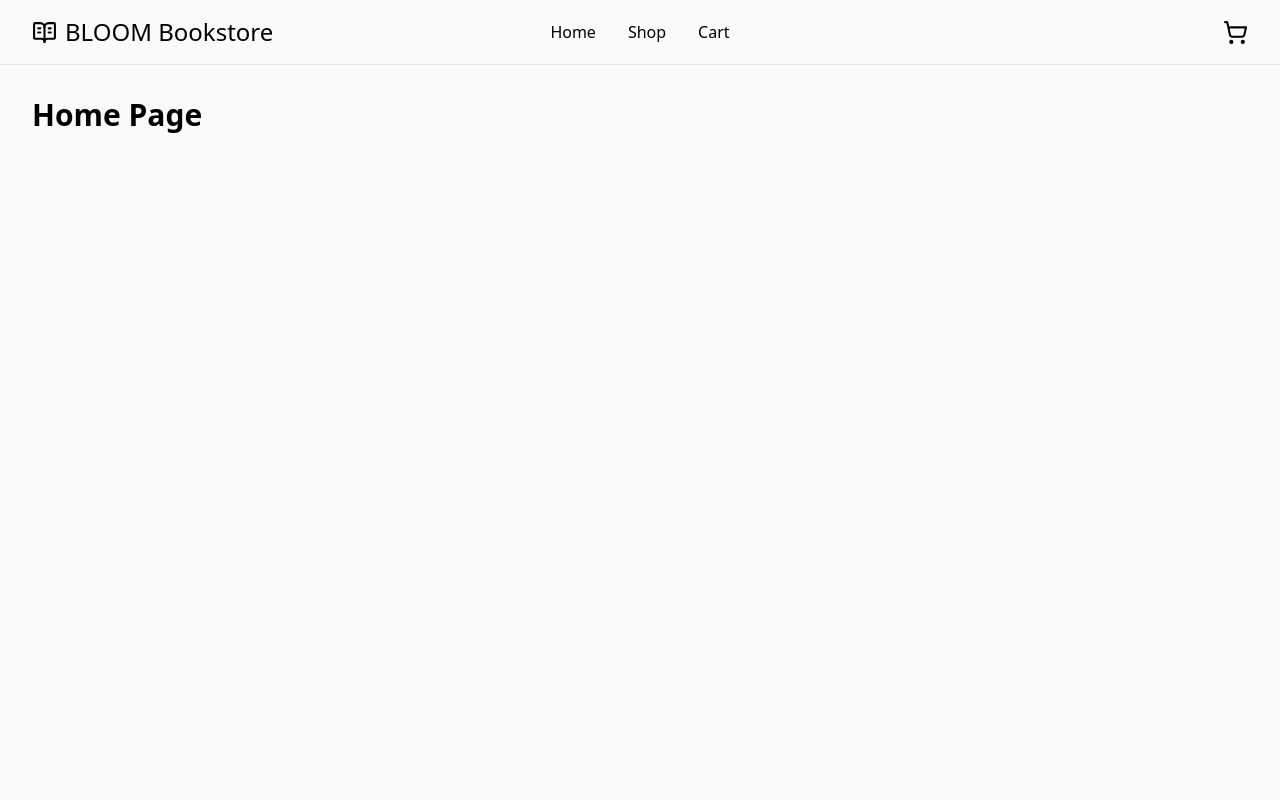
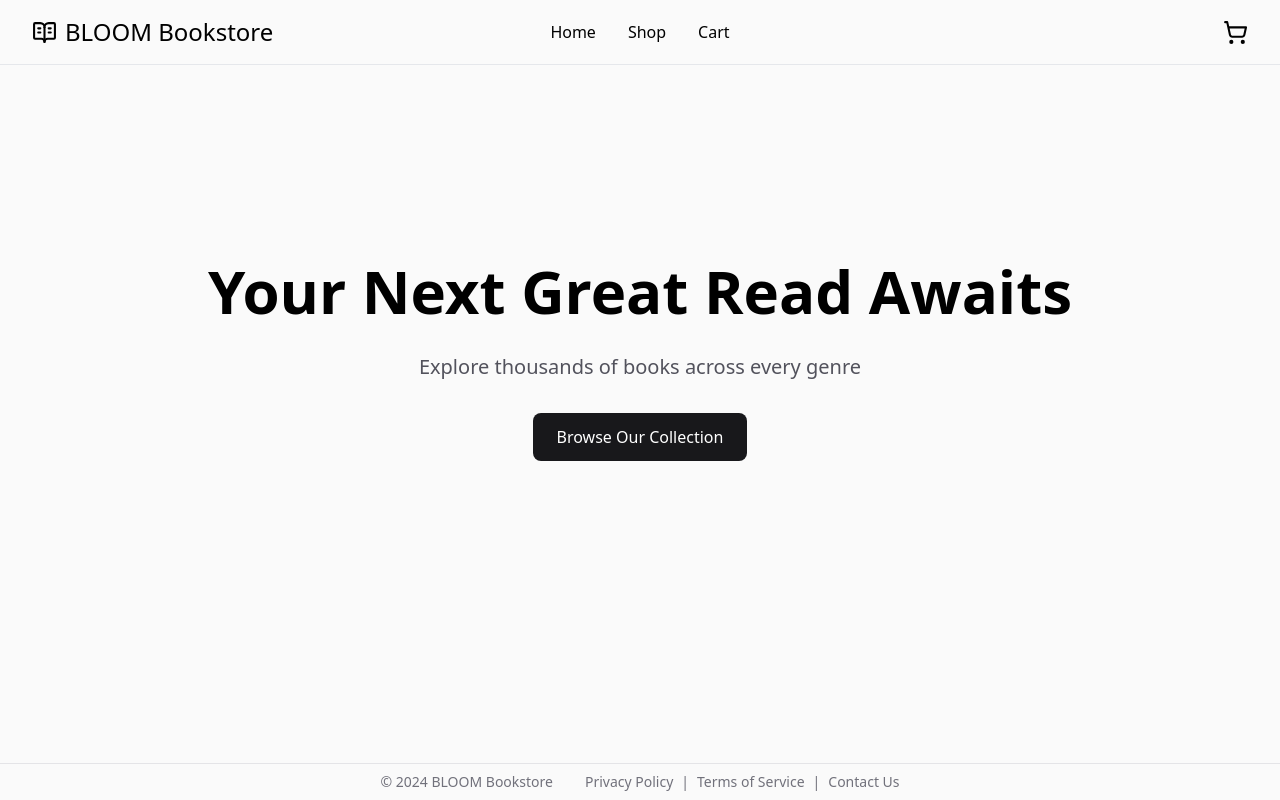
Before and after one commit to Agoth24/shopping-cart, a React (Vite) app: page / in a window 1280 px wide. Built offline with nearby package versions, Linux system fonts and the light colour scheme.

Commit message:
Add footer component and update homepage layout with new styles and links

```diff
--- a/index.html
+++ b/index.html
@@ -3,7 +3,8 @@
   <head>
     <meta charset="UTF-8" />
     <meta name="viewport" content="width=device-width, initial-scale=1.0" />
-    <title>shopping-cart</title>
+    <link rel="icon" href="./assets/open-book.png">
+    <title>BLOOM Bookstore</title>
   </head>
   <body>
     <div id="root"></div>
--- a/pages/HomePage.jsx
+++ b/pages/HomePage.jsx
@@ -1,7 +1,16 @@
+import { Link } from "react-router-dom";
 const HomePage = () => {
 	return (
-		<main className="p-8">
-			<h1 className="text-3xl font-bold dark:text-white">Home Page</h1>
+		<main className="p-4">
+			<section className="flex flex-col gap-8 items-center justify-center  text-center min-h-[70vh]">
+				<h1 className="text-6xl font-bold text-center dark:text-white">
+					Your Next Great Read Awaits
+				</h1>
+				<h3 className="text-xl text-zinc-600">
+					Explore thousands of books across every genre
+				</h3>
+					<Link className="px-6 py-3 bg-zinc-900 text-white rounded-lg dark:border border-zinc-700 hover:bg-violet-800 transition" to="/shop">Browse Our Collection</Link>
+			</section>
 		</main>
 	);
 };
--- /dev/null
+++ b/src/components/Footer.jsx
@@ -0,0 +1,17 @@
+
+const Footer = () => {
+  return (
+    <footer className="flex flex-col sm:flex-row sm:gap-8 justify-center items-center py-2 bg-zinc-50 dark:bg-zinc-950 text-sm text-center text-zinc-500 cursor-pointer border-t border-zinc-200 dark:border-zinc-800 ">
+      <p>© 2024 BLOOM Bookstore</p>
+        <ul className="flex items-center gap-2">
+            <li>Privacy Policy</li>
+            <span>|</span>
+            <li>Terms of Service</li>
+            <span>|</span>
+            <li>Contact Us</li>
+        </ul>
+    </footer>
+  )
+}
+
+export default Footer
--- a/src/components/Navbar.jsx
+++ b/src/components/Navbar.jsx
@@ -7,22 +7,21 @@ const Navbar = () => {
 
 	return (
 		<header>
-			<nav className="flex p-4 sm:px-8 justify-between border-b border-gray-200 dark:border-zinc-900 md:grid md:grid-cols-3">
+			<nav className="flex p-4 sm:px-8 justify-between dark:bg-zinc-950 border-b border-gray-200 dark:border-zinc-800 md:grid md:grid-cols-3">
 				{/* Logo container */}
-				<Link to="/">
-					<div className="flex items-center gap-2 hover:text-sky-700 ease-in-out duration-150">
-						<BookOpenText size={25} />
-						<h1 className="text-2xl font-medium">
-							BLOOM Bookstore
-						</h1>
-					</div>
+				<Link
+					className="flex items-center gap-2 hover:text-violet-800 ease-in-out duration-150 w-max"
+					to="/"
+				>
+					<BookOpenText size={25} />
+					<h1 className="text-2xl font-medium">BLOOM Bookstore</h1>
 				</Link>
 				<ul className="hidden md:flex gap-8 items-center justify-center gap-">
 					{links.map((link) => {
 						return (
 							<Link
 								to={link !== "Home" ? link.toLowerCase() : "/"}
-								className="hover:text-sky-700 ease-in-out duration-150"
+								className="hover:text-violet-800 ease-in-out duration-150"
 							>
 								{link}
 							</Link>
@@ -30,7 +29,7 @@ const Navbar = () => {
 					})}
 				</ul>
 				{/* Mobile Button container */}
-				<div className="flex justify-end items-center gap-4 *:hover:text-sky-700 ease-in-out duration-150">
+				<div className="flex justify-end items-center gap-4 *:hover:text-violet-800 ease-in-out duration-150">
 					{/* Cart Button */}
 					<Link to="/cart">
 						<ShoppingCart className="" size={25} />
--- a/src/layouts/Layout.jsx
+++ b/src/layouts/Layout.jsx
@@ -1,11 +1,14 @@
 import { Outlet } from "react-router-dom";
 import Navbar from "../components/Navbar";
-
+import Footer from "../components/Footer";
 const Layout = () => {
 	return (
 		<div className="min-h-screen bg-zinc-50 dark:bg-zinc-950 dark:text-white flex flex-col">
 			<Navbar />
-			<Outlet />
+			<main className="flex-1">
+                <Outlet />
+            </main>
+            <Footer />
 		</div>
 	);
 };
```
Also changed, not shown: assets/open-book.png (added).
